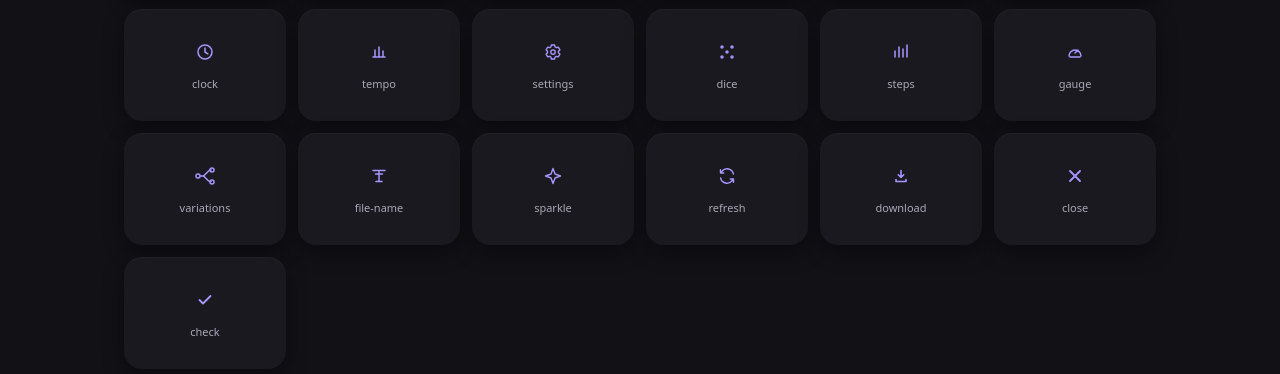
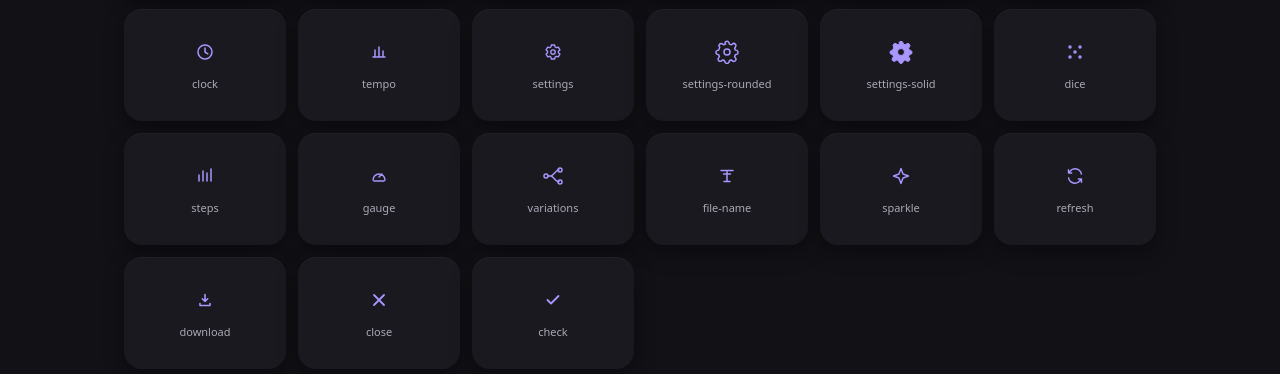
Before and after one commit to tzerokyi/tzerokyi_pack, a plain HTML site: page index.html in a window 1280 px wide. Shown: the part 224-598 px from the top of the page. Drawn offline with Linux system fonts and the light colour scheme.

Commit message:
Add rounded and solid settings icons

```diff
--- a/index.html
+++ b/index.html
@@ -20,6 +20,8 @@
     <a class="item" href="clock.svg"><svg><use href="clock.svg#icon"/></svg><code>clock</code></a>
     <a class="item" href="tempo.svg"><svg><use href="tempo.svg#icon"/></svg><code>tempo</code></a>
     <a class="item" href="settings.svg"><svg><use href="settings.svg#icon"/></svg><code>settings</code></a>
+    <a class="item" href="settings-rounded.svg"><svg><use href="settings-rounded.svg#icon"/></svg><code>settings-rounded</code></a>
+    <a class="item" href="settings-solid.svg"><svg><use href="settings-solid.svg#icon"/></svg><code>settings-solid</code></a>
     <a class="item" href="dice.svg"><svg><use href="dice.svg#icon"/></svg><code>dice</code></a>
     <a class="item" href="steps.svg"><svg><use href="steps.svg#icon"/></svg><code>steps</code></a>
     <a class="item" href="gauge.svg"><svg><use href="gauge.svg#icon"/></svg><code>gauge</code></a>
```
Also changed, not shown: settings-rounded.svg (added), settings-solid.svg (added), 1 other file.
